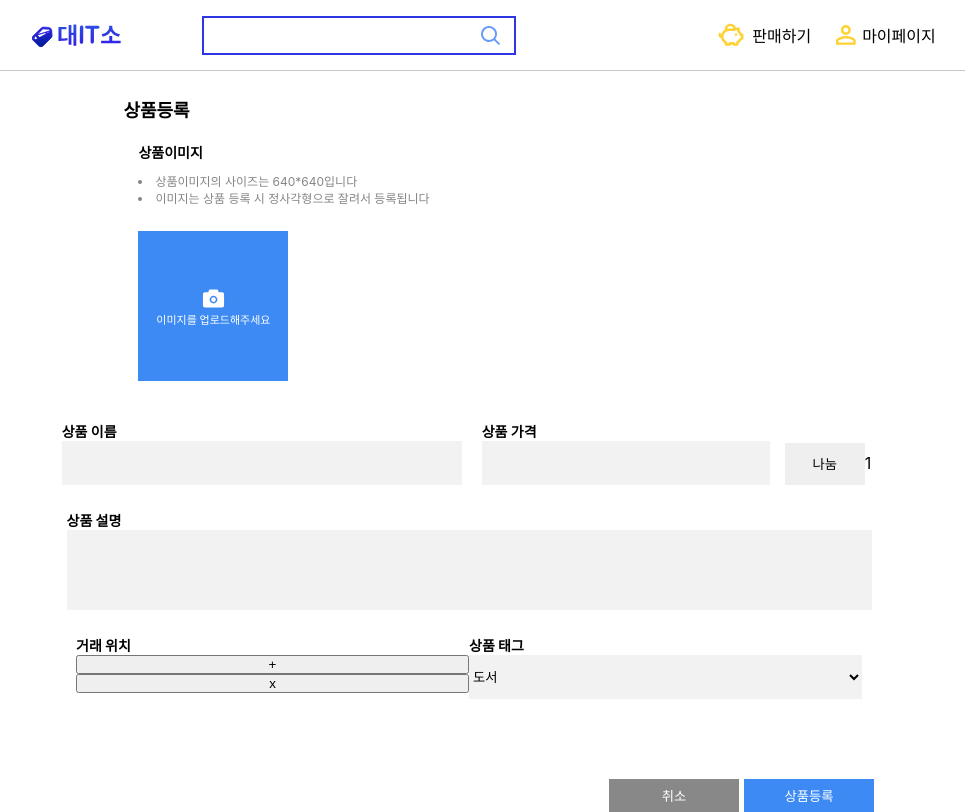
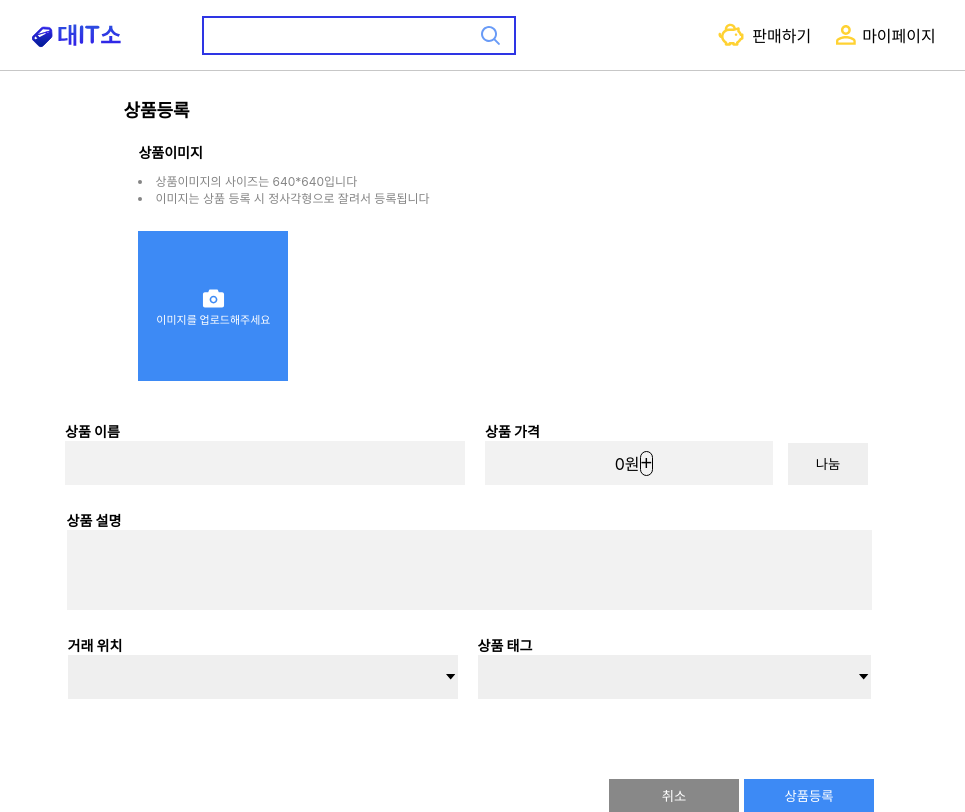
Before and after one commit to DGSW-SIBLINGS/DAEITSO-WEB, a React (Create React App) app in the folder daeitso/: page /upload in a window 1280 px wide. Shown: the whole page, without its empty margins (156-1121 px from the left). Built offline with nearby package versions, Linux system fonts and the light colour scheme; a web font is replaced by a local one.

Commit message:
서버연동

```diff
--- a/daeitso/src/components/Button/UploadupBt/UploadupBt.jsx
+++ b/daeitso/src/components/Button/UploadupBt/UploadupBt.jsx
@@ -1,13 +1,52 @@
 import React from "react";
 import * as B from "./uploadupBt.style";
+import { customAxios } from "../../../lib/axios/customAxios";
+import {
+  postUploadfreeAtom,
+  postUploadinfoAtom,
+  postUploadlocationAtom,
+  postUploadnameAtom,
+  postUploadpriceAtom,
+  postUploadtagAtom,
+  postFileUrlAtom,
+} from "../../../recoil/uploadAtom";
+import { useNavigate } from "react-router-dom";
+import { useRecoilState } from "recoil";
 export default function UploadBt() {
+  const navigate = useNavigate();
+  const [locatag, setLocatag] = useRecoilState(postUploadlocationAtom);
+  const [tag, setTag] = useRecoilState(postUploadtagAtom);
+  const [name, setName] = useRecoilState(postUploadnameAtom);
+  const [prices, setPrice] = useRecoilState(postUploadpriceAtom);
+  const [free, setFree] = useRecoilState(postUploadfreeAtom);
+  const [info, setInfo] = useRecoilState(postUploadinfoAtom);
+  const [fileUrl, setFileUrl] = useRecoilState(postFileUrlAtom);
+
+  const upload = async ({}) => {
+    try {
+      const data = {
+        imgUrls: fileUrl,
+        category: tag,
+        title: name,
+        content: info,
+        price: prices,
+        freeShare: free,
+        place: locatag,
+      };
+
+      const res = await customAxios.post("/post", data);
+      navigate("/main");
+    } catch (e) {
+      console.log(e);
+    }
+  };
   return (
     <B.UploadBtBox>
       <B.UploadBtD>
         <button>취소</button>
       </B.UploadBtD>
       <B.UploadBtU>
-        <button>상품등록</button>
+        <button onClick={upload}>상품등록</button>
       </B.UploadBtU>
     </B.UploadBtBox>
   );
--- a/daeitso/src/components/Upload/Upload.jsx
+++ b/daeitso/src/components/Upload/Upload.jsx
@@ -1,70 +1,124 @@
-import React from "react";
+import React, { useEffect } from "react";
 import { useRecoilState } from "recoil";
 import { LOCATION } from "../../constants/locationlist/LOCATION";
-import { postUploadlocationAtom } from "../../recoil/uploadAtom";
-import UploadBt from "../Button/UploadupBt/UploadupBt";
+import {
+  postUploadfreeAtom,
+  postUploadinfoAtom,
+  postUploadlocationAtom,
+  postUploadnameAtom,
+  postUploadpriceAtom,
+  postUploadtagAtom,
+} from "../../recoil/uploadAtom";
 import * as U from "./upload.style";
 import { useState } from "react";
+import { AiFillCaretDown } from "react-icons/ai";
+import { TAGLIST } from "../../constants/taglist/TAGLIST";
 
 export default function Upload() {
-  const [tag, setTag] = useRecoilState(postUploadlocationAtom);
+  const [locatag, setLocatag] = useRecoilState(postUploadlocationAtom);
+  const [tag, setTag] = useRecoilState(postUploadtagAtom);
+  const [name, setName] = useRecoilState(postUploadnameAtom);
+  const [prices, setPrice] = useRecoilState(postUploadpriceAtom);
+  const [free, setFree] = useRecoilState(postUploadfreeAtom);
+  const [info, setInfo] = useRecoilState(postUploadinfoAtom);
+
   const [showPopup, setShowPopup] = useState(false);
+  const [tagPopup, setTagPopup] = useState(false);
 
   const togglePopup = () => {
     setShowPopup(true);
   };
 
-  const togglePopupinner = () => {
-    setShowPopup(false);
+  const tagopen = () => {
+    setTagPopup(true);
   };
+
+  const handleName = (e) => {
+    setName(e.target.value);
+    console.log(name);
+  };
+
+  const onIncrease = () => {
+    setPrice((prevCount) => prevCount + 1000);
+    console.log(prices);
+  };
+
+  const onPrice = () => {
+    setFree(0);
+    console.log(free);
+  };
+
+  const handleInfo = (e) => {
+    setInfo(e.target.value);
+    console.log(info);
+  };
+
+  useEffect(() => {
+    console.log(tag);
+  }, [tag]);
+
+  useEffect(() => {
+    console.log(locatag);
+  }, [locatag]);
+  // const
   return (
     <U.UploadBox>
       <U.UploadList>
         <U.UploadTop>
           <U.UploadName>
             <b>상품 이름</b>
-            <input></input>
+            <input value={name} onChange={(e) => handleName(e)}></input>
           </U.UploadName>
-          <U.UploadPrice>
+          <U.UploadPriceBox>
             <b>상품 가격</b>
-            <input></input>
-          </U.UploadPrice>
+            <U.UploadPrice>
+              <div className="priceBox">
+                {prices}
+                {free}원<button onClick={onIncrease}>+</button>
+              </div>
+            </U.UploadPrice>
+          </U.UploadPriceBox>
           <U.UploadPriceBt>
-            <button>나눔</button> 1
+            <button onClick={onPrice}>나눔</button>
           </U.UploadPriceBt>
         </U.UploadTop>
         <U.Uploadmiddle>
           <U.UploadInfo>
             <b>상품 설명</b>
-            <textarea></textarea>
+            <textarea value={info} onChange={(e) => handleInfo(e)}></textarea>
           </U.UploadInfo>
         </U.Uploadmiddle>
         <U.UploadBottom>
           <U.UploadTag>
             <b>거래 위치</b>
             <button className="open" onClick={togglePopup} value="false">
-              +
+              <AiFillCaretDown />
             </button>
 
             {showPopup
               ? LOCATION.map((item) => (
-                  <button onClick={() => setTag(item.name)}>{item.name}</button>
+                  <button
+                    className="lacatagbt"
+                    onClick={() => setLocatag(item.name)}
+                  >
+                    {item.name}
+                  </button>
                 ))
               : null}
-            <button className="close" onClick={togglePopupinner}>
-              x
-            </button>
           </U.UploadTag>
           <U.UploadLo>
             <b>상품 태그</b>
-            <select>
-              <option>도서</option>
-              <option>옷</option>
-              <option>전자기기</option>
-              <option>음식</option>
-              <option>재능기부</option>
-              <option>기타중고물품</option>
-            </select>
+            <button className="opentag" onClick={tagopen} value="false">
+              <AiFillCaretDown />
+            </button>
+
+            {tagPopup
+              ? TAGLIST.map((item) => (
+                  <button className="t" onClick={() => setTag(item.name)}>
+                    {item.name}
+                  </button>
+                ))
+              : null}
           </U.UploadLo>
         </U.UploadBottom>
       </U.UploadList>
--- a/daeitso/src/components/Upload/upload.style.js
+++ b/daeitso/src/components/Upload/upload.style.js
@@ -30,7 +30,7 @@ export const UploadName = styled.div`
     text-indent: 10px;
   }
 `;
-export const UploadPrice = styled.div`
+export const UploadPriceBox = styled.div`
   display: flex;
   flex-direction: column;
   b {
@@ -42,6 +42,27 @@ export const UploadPrice = styled.div`
     background-color: #f2f2f2;
     border: 0;
     text-indent: 10px;
+  }
+`;
+
+export const UploadPrice = styled.div`
+  display: flex;
+  .priceBox {
+    display: flex;
+    justify-content: center;
+    align-items: center;
+    width: 288px;
+    height: 44px;
+    background-color: #f2f2f2;
+  }
+  button {
+    font-size: 20px;
+    border: 0;
+    margin-right: -10px;
+    background-color: #f2f2f2;
+    border: 1px solid black;
+    border-radius: 100px;
+    /* margin-right: 10px; */
   }
 `;
 
@@ -88,6 +109,7 @@ export const UploadBottom = styled.div`
 export const UploadTag = styled.div`
   display: flex;
   flex-direction: column;
+  margin-right: 20px;
   b {
     font-size: 14px;
   }
@@ -99,7 +121,25 @@ export const UploadTag = styled.div`
     margin-right: 20px;
   } */
   .open {
-    width: 393px;
+    display: flex;
+    align-items: center;
+    justify-content: flex-end;
+    /* margin-left: 50px; */
+    width: 390px;
+    height: 44px;
+    border: 0;
+    /* margin-right: 15px; */
+  }
+
+  .lacatagbt {
+    border: 0;
+    height: 22px;
+    background-color: #f8f8f8;
+    /* border-left: 0.5px solid black;/ */
+    /* border-bottom-left-radius: 10px; */
+  }
+  .lacatagbt:hover {
+    background-color: #3d8af5;
   }
 `;
 export const UploadLo = styled.div`
@@ -114,6 +154,26 @@ export const UploadLo = styled.div`
     background-color: #f2f2f2;
     border: 0;
   }
+  .opentag {
+    display: flex;
+    align-items: center;
+    justify-content: flex-end;
+    /* margin-left: 50px; */
+    width: 393px;
+    height: 44px;
+    border: 0;
+  }
+
+  .t {
+    border: 0;
+    height: 22px;
+    background-color: #f8f8f8;
+    /* border-left: 0.5px solid black;/ */
+    /* border-bottom-left-radius: 10px; */
+  }
+  .t:hover {
+    background-color: #3d8af5;
+  }
 `;
 
 export const UploadBtBox = styled.div``;
--- a/daeitso/src/config.json
+++ b/daeitso/src/config.json
@@ -1,4 +1,4 @@
 {
   "CLIENTID": "39bc523458c14eb987b7b16175426a31a9f105b7f5814f1f9eca7d454bd23c73",
-  "server": "http://10.80.161.103:8080"
+  "server": "http://10.80.161.212:8080/"
 }
--- a/daeitso/src/constants/taglist/TAGLIST.js
+++ b/daeitso/src/constants/taglist/TAGLIST.js
@@ -1 +1,8 @@
-export const TAGLIST = [{}];
+export const TAGLIST = [
+  { name: "도서" },
+  { name: "옷" },
+  { name: "전자기기" },
+  { name: "음식" },
+  { name: "재능기부" },
+  { name: "기타중고물품" },
+];
--- a/daeitso/src/recoil/uploadAtom.js
+++ b/daeitso/src/recoil/uploadAtom.js
@@ -12,7 +12,7 @@ export const postUploadnameAtom = atom({
 
 export const postUploadpriceAtom = atom({
   key: "postUploadpriceAtom",
-  default: "",
+  default: 0,
 });
 
 export const postUploadfreeAtom = atom({
```
